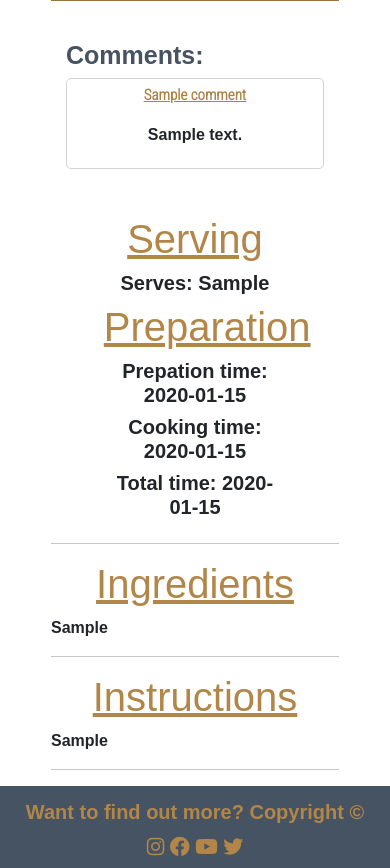
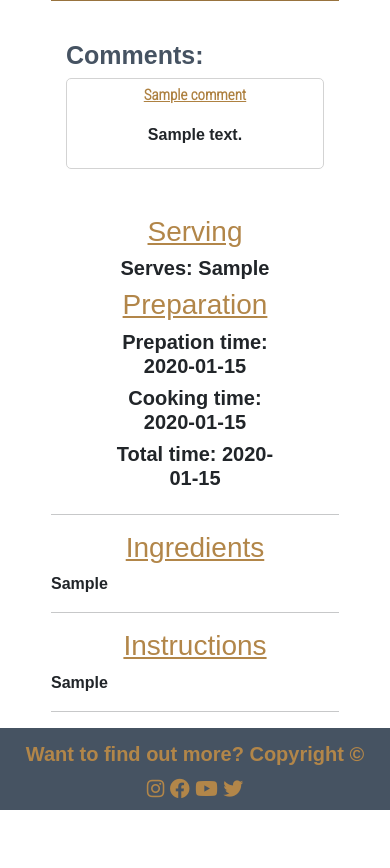
Before and after one commit to Sharpryan20/food-twisters, a Django app: a page that uses templates/base.html in a window 390 px wide. Shown: the part 580-1448 px from the top of the page. After the commit the page ends 1390 px from the top, so only its background shows below. Run offline with Django 3.2, Linux system fonts and the light colour scheme; tables that the repository leaves empty hold one stand-in row (values such as "Sample post"); some libraries are stand-ins or nearby versions; some web fonts are replaced.

Commit message:
changed styling of recipe_detail information titles for devices 450px wide and down

```diff
--- a/food_twisters/settings.py
+++ b/food_twisters/settings.py
@@ -25,7 +25,7 @@ TEMPLATES_DIR = os.path.join(BASE_DIR, 'templates')
 SECRET_KEY = os.environ.get('SECRET_KEY')
 
 # SECURITY WARNING: don't run with debug turned on in production!
-DEBUG = True
+DEBUG = False
 
 ALLOWED_HOSTS = ['food-twisters.herokuapp.com', 'localhost']
 
--- a/static/css/style.css
+++ b/static/css/style.css
@@ -630,6 +630,12 @@ body {
     .commented-user {
         font-size: 15px;
     }
+    .recipe-ingredients-title,
+    .recipe-instructions-title,
+    .recipe-time-title,
+    .serving-title {
+        font-size: 28px;
+    }
 
     /* Login/out Signup Queries */
     .login-title, .logout-title, .signup-title {
```
